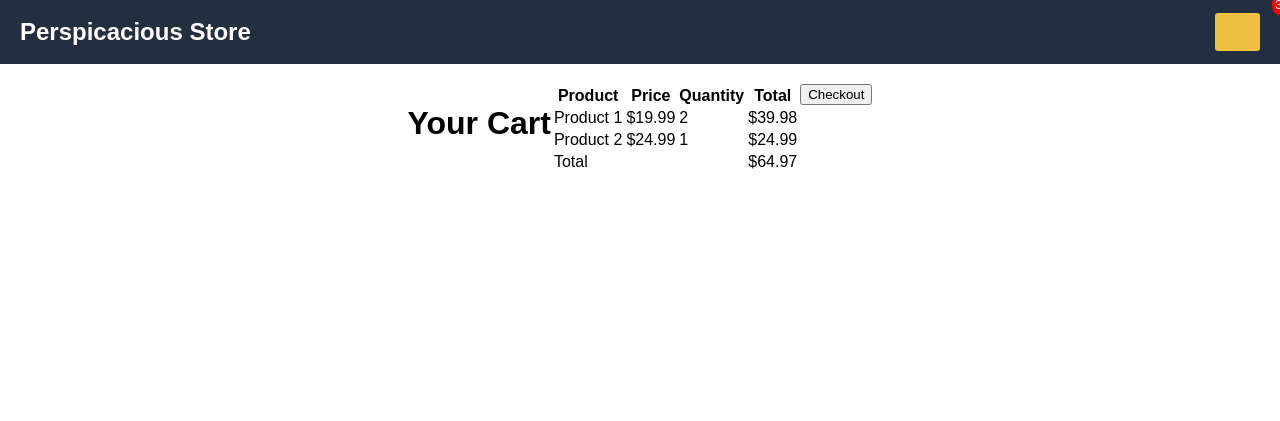
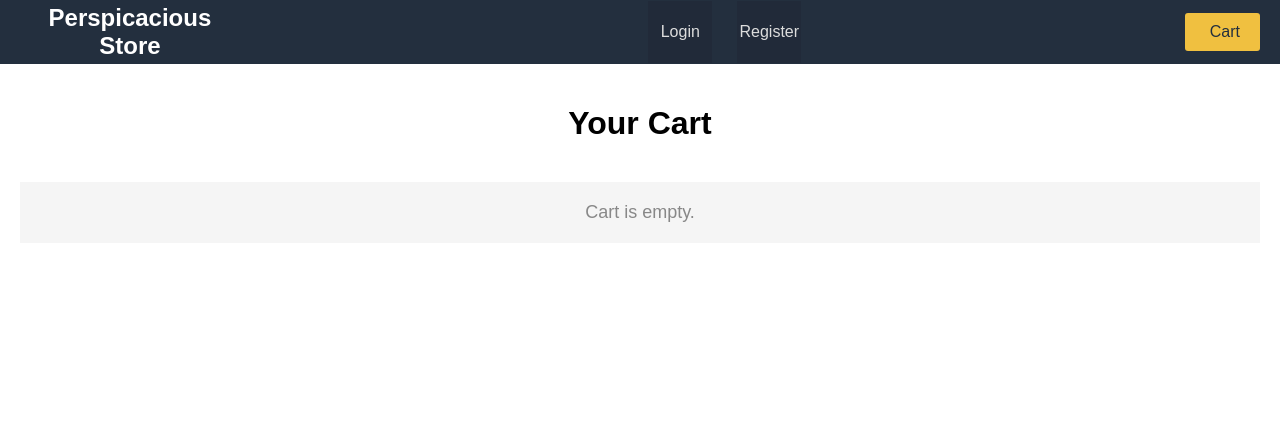
Before and after one commit to alopalka/EcommercePhpProject, a PHP site: page /cart.php in a window 1280 px wide. Shown: the top 421 px of the page. Run offline with PHP 8.4, Linux system fonts and the light colour scheme.

Commit message:
Improvements on cart logic and overall better performance

```diff
--- a/database_queries/carts_queries.sql
+++ b/database_queries/carts_queries.sql
@@ -8,3 +8,5 @@
     FOREIGN KEY (user_id) REFERENCES users (id),
     FOREIGN KEY (product_id) REFERENCES products (id)
 );
+
+-- we don't need this table due to fact that we save carts in the session
--- /dev/null
+++ b/resources/css/cart_style.css
@@ -0,0 +1,72 @@
+/* cart_style.css */
+
+/* Cart items table */
+.cart-items {
+    width: 100%;
+    border-collapse: collapse;
+    margin-bottom: 20px;
+}
+
+.cart-items th,
+.cart-items td {
+    padding: 10px;
+    text-align: center;
+}
+
+.cart-items th {
+    background-color: #f0f0f0;
+}
+
+.cart-items td {
+    border-bottom: 1px solid #ddd;
+    position: relative;
+}
+
+/* Delete button */
+.delete-button {
+    position: absolute;
+    top: 50%;
+    left: 10px;
+    transform: translateY(-50%);
+    padding: 5px 10px;
+    background-color: #ff0000;
+    color: #fff;
+    border: none;
+    border-radius: 3px;
+    cursor: pointer;
+    transition: background-color 0.3s;
+}
+
+.delete-button:hover {
+    background-color: #cc0000;
+}
+
+/* Checkout button */
+.checkout-button {
+    text-align: right;
+    margin-top: 20px;
+}
+
+.checkout-button button {
+    padding: 10px 20px;
+    background-color: #f0c040;
+    color: #232f3e;
+    border: none;
+    border-radius: 3px;
+    cursor: pointer;
+    transition: background-color 0.3s;
+}
+
+.checkout-button button:hover {
+    background-color: #e0b030;
+}
+
+/* Empty cart message */
+.empty-cart-message {
+    width: 100%;
+    text-align: center;
+    padding: 20px;
+    font-size: 18px;
+    color: #888;
+    background-color: #f5f5f5;
+}
--- a/resources/css/main_style.css
+++ b/resources/css/main_style.css
@@ -74,6 +74,7 @@
 
 .cart-icon {
     background-color: #f0c040;
+    position: relative;
     color: #232f3e;
     padding: 10px 20px;
     border-radius: 3px;
@@ -92,14 +93,15 @@
 
 .cart-count {
     position: absolute;
-    top: -5px;
-    right: -5px;
+    top: -8px;
+    right: -8px;
     background-color: #ff0000;
     color: #fff;
-    border-radius: 50%;
-    padding: 3px;
+    border-radius: 100%;
+    padding: 5px;
     font-size: 12px;
 }
+
 
 /* Main Styles */
 main {
--- a/shop/cart.php
+++ b/shop/cart.php
@@ -1,3 +1,38 @@
+<?php
+session_start();
+
+// Check if the cart session variable exists
+if (!isset($_SESSION['cart']) || empty($_SESSION['cart'])) {
+    // Cart is empty
+    $items = [];
+    $total = 0;
+} else {
+    // Cart is not empty
+    $items = $_SESSION['cart'];
+    $total = calculateTotal($items);
+}
+
+// Function to calculate the total price of items in the cart
+function calculateTotal($items)
+{
+    $total = 0;
+    foreach ($items as $item) {
+        $total += $item['price'] * $item['quantity'];
+    }
+    return $total;
+}
+
+function calculateTotalQuantity($items)
+{
+    $totalQuantity = 0;
+    foreach ($items as $item) {
+        $totalQuantity += $item['quantity'];
+    }
+    return $totalQuantity;
+}
+
+?>
+
 <!DOCTYPE html>
 <html>
 <head>
@@ -6,21 +41,33 @@
     <meta http-equiv="X-UA-Compatible" content="ie=edge">
     <title>Perspicacious Store | Cart</title>
     <link rel="stylesheet" href="../resources/css/main_style.css">
+    <link rel="stylesheet" href="../resources/css/cart_style.css">
 </head>
 <body>
 <header>
     <nav>
-        <div class="logo">Perspicacious Store</div>
-        <div class="cart-icon">
+        <a href="index.php" class="logo">Perspicacious Store</a>
+        <div class="nav-buttons">
+            <a class="nav-button" href="login.php">Login</a>
+            <a class="nav-button" href="register.php">Register</a>
+        </div>
+        <a href="cart.php" class="cart-icon">
             <i class="fas fa-shopping-cart"></i>
-            <span class="cart-count">3</span>
-        </div>
+            Cart
+            <?php if (isset($_SESSION['cart']) && !empty($_SESSION['cart'])): ?>
+                <span class="cart-count"><?php echo calculateTotalQuantity($_SESSION['cart']); ?></span>
+            <?php endif; ?>
+        </a>
     </nav>
 </header>
+
 
 <main>
     <h1>Your Cart</h1>
 
+    <?php if (empty($items)): ?>
+        <p class="empty-cart-message">Cart is empty.</p>
+    <?php else: ?>
         <table class="cart-items">
             <thead>
             <tr>
@@ -31,23 +78,25 @@
             </tr>
             </thead>
             <tbody>
+            <?php foreach ($items as $key => $item): ?>
                 <tr>
-            <td>Product 1</td>
-            <td>$19.99</td>
-            <td>2</td>
-            <td>$39.98</td>
+                    <td><?php echo $item['name']; ?></td>
+                    <td>$<?php echo $item['price']; ?></td>
+                    <td><?php echo $item['quantity']; ?></td>
+                    <td>$<?php echo $item['price'] * $item['quantity']; ?></td>
+                    <td>
+                        <form action="../includes/remove_item.php" method="POST">
+                            <input type="hidden" name="item_index" value="<?php echo $key; ?>">
+                            <button type="submit" class="delete-button">Delete</button>
+                        </form>
+                    </td>
                 </tr>
-        <tr>
-            <td>Product 2</td>
-            <td>$24.99</td>
-            <td>1</td>
-            <td>$24.99</td>
-        </tr>
+            <?php endforeach; ?>
             </tbody>
             <tfoot>
             <tr>
                 <td colspan="3">Total</td>
-            <td>$64.97</td>
+                <td>$<?php echo $total; ?></td>
             </tr>
             </tfoot>
         </table>
@@ -55,6 +104,7 @@
         <div class="checkout-button">
             <button>Checkout</button>
         </div>
+    <?php endif; ?>
 </main>
 
 <footer>
```
Also changed, not shown: includes/logout.php (added, +9 -0 lines), includes/remove_item.php (added, +15 -0 lines), shop/index.php (+73 -7 lines). Lines whose indentation alone changed are shown as unchanged.
